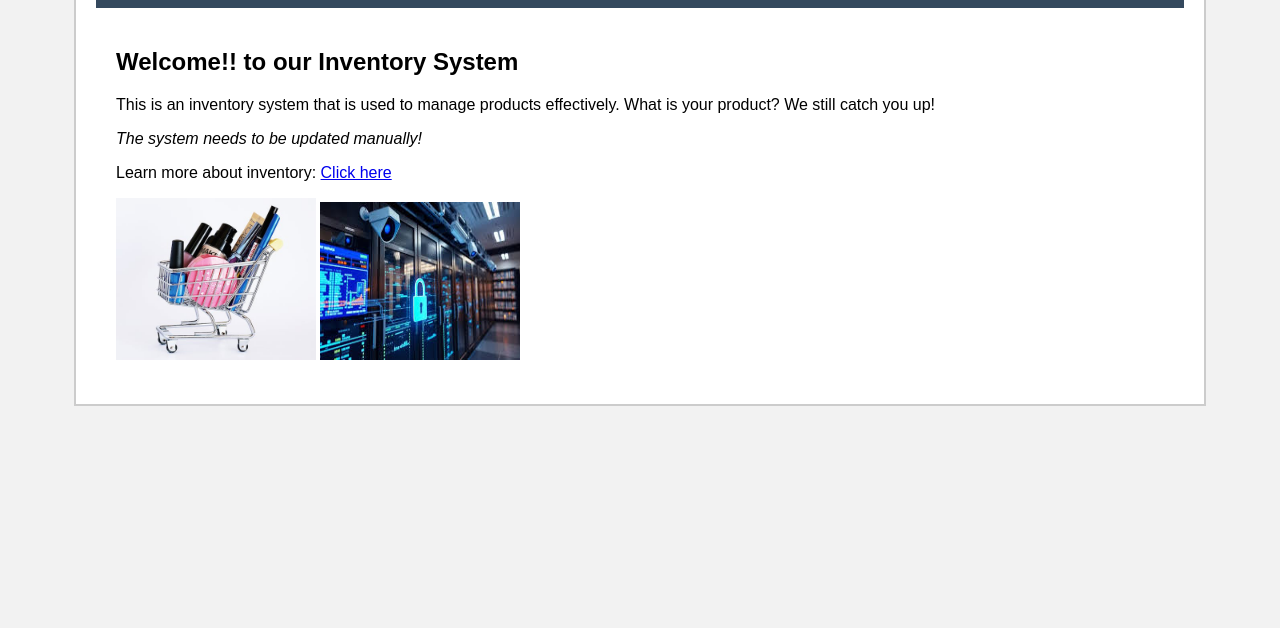
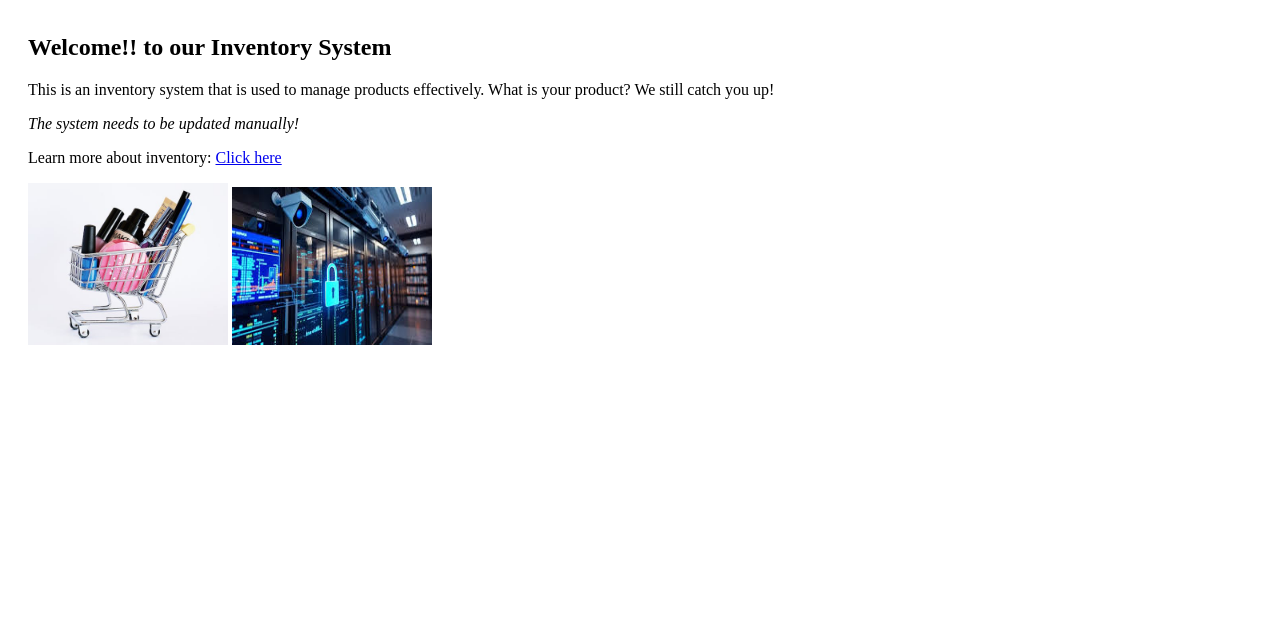
Before and after one commit to DEBS-04/inventory-demo, a plain HTML site: page index.html in a window 1280 px wide. Shown: the part 172-800 px from the top of the page. Drawn offline with Linux system fonts and the light colour scheme.

Commit message:
Update style.css

```diff
--- a/style.css
+++ b/style.css
@@ -1,4 +1,5 @@
-body {
+@media(max-width:769px){
+    body {
     margin: 0;
     font-family: Arial, sans-serif;
     background-color: #f2f2f2;
@@ -11,7 +12,7 @@
     background-color:white;
     padding: 20px;
     border: 2px solid #ccc;
-}
+}}
 
 /* Header */
 header {
@@ -100,4 +101,5 @@
 }
 .owners:hover{
     border: 2px solid blue;
+
 }
```
